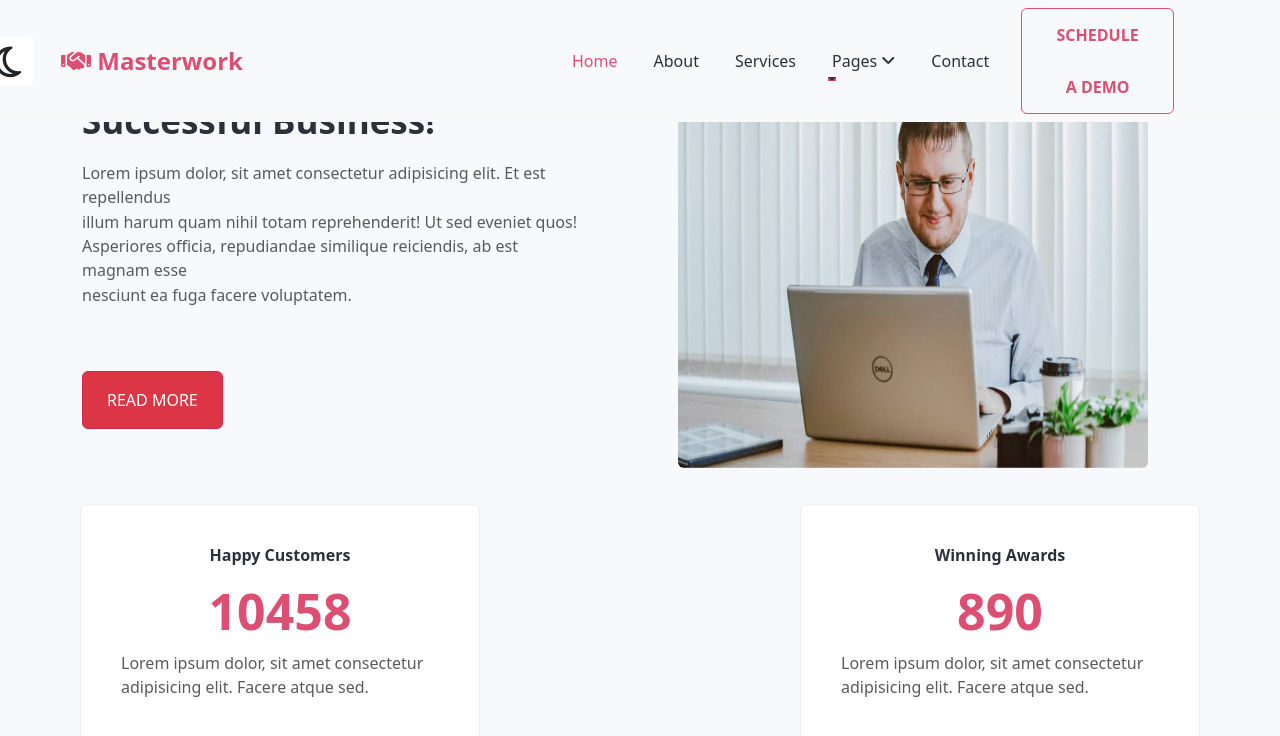
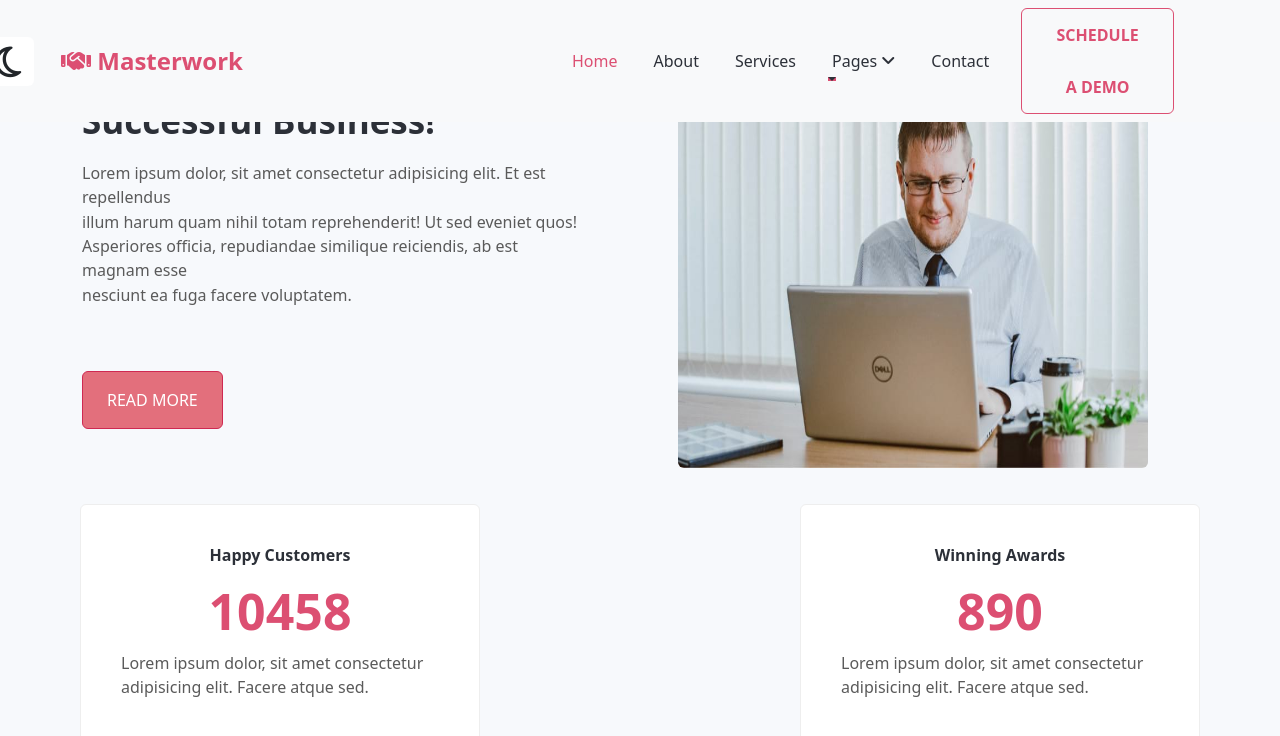
Before and after one commit to BBBonnnnn/BC45_Nhom14_Capstone, a plain HTML site: page index.html in a window 1280 px wide. In both pictures the pointer is over the button 152 px from the left and 1998 px from the top of the page. Shown: the part 1598-2334 px from the top of the page. Drawn offline with nearby package versions, Linux system fonts and the light colour scheme.

Commit message:
end-commit

```diff
--- a/styles/index.css
+++ b/styles/index.css
@@ -200,7 +200,7 @@ h2 {
 }
 
 .aboutcompany .container button:hover {
-    background-color:#dc3545;
+    background-color:rgba(220, 53, 70, 0.703);
     transition:background-color 1s;
 }
 
```
Also changed, not shown: index.html (+2 -7 lines).
